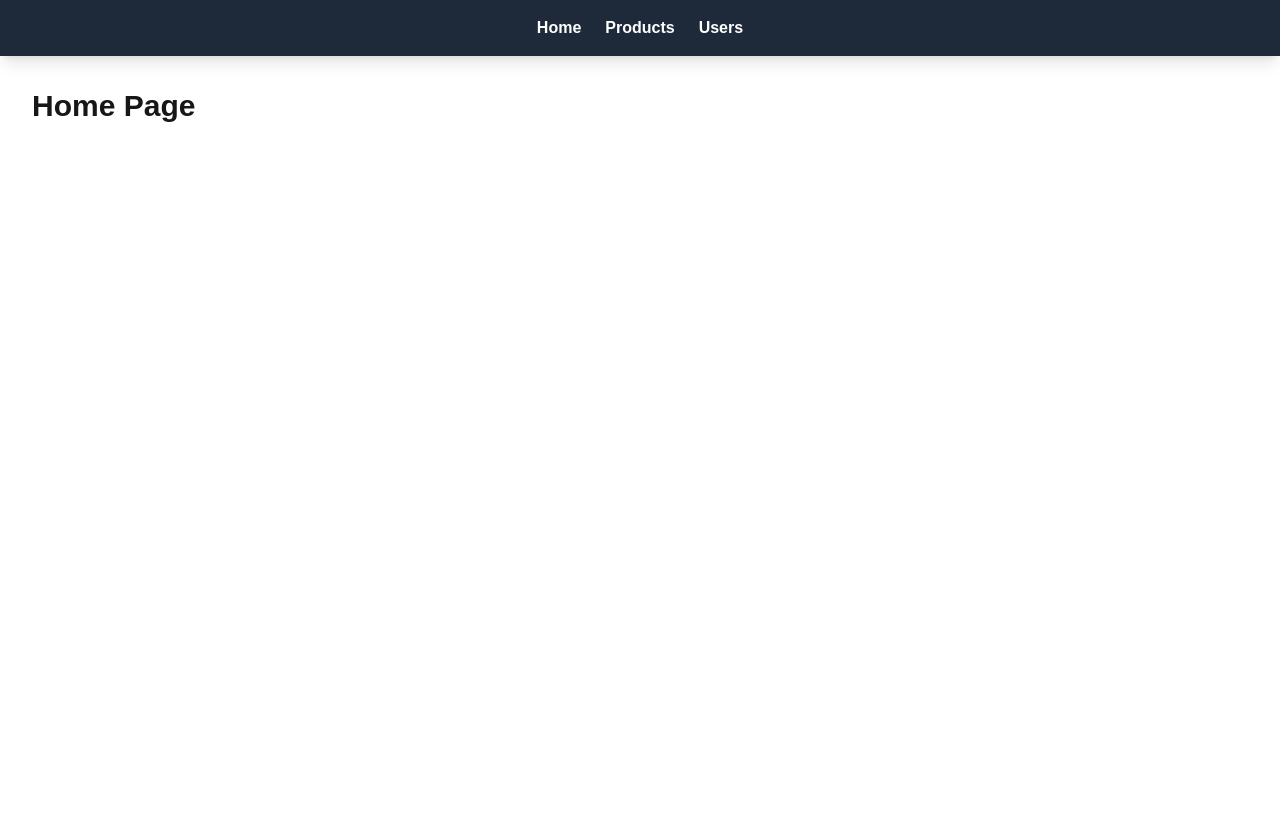
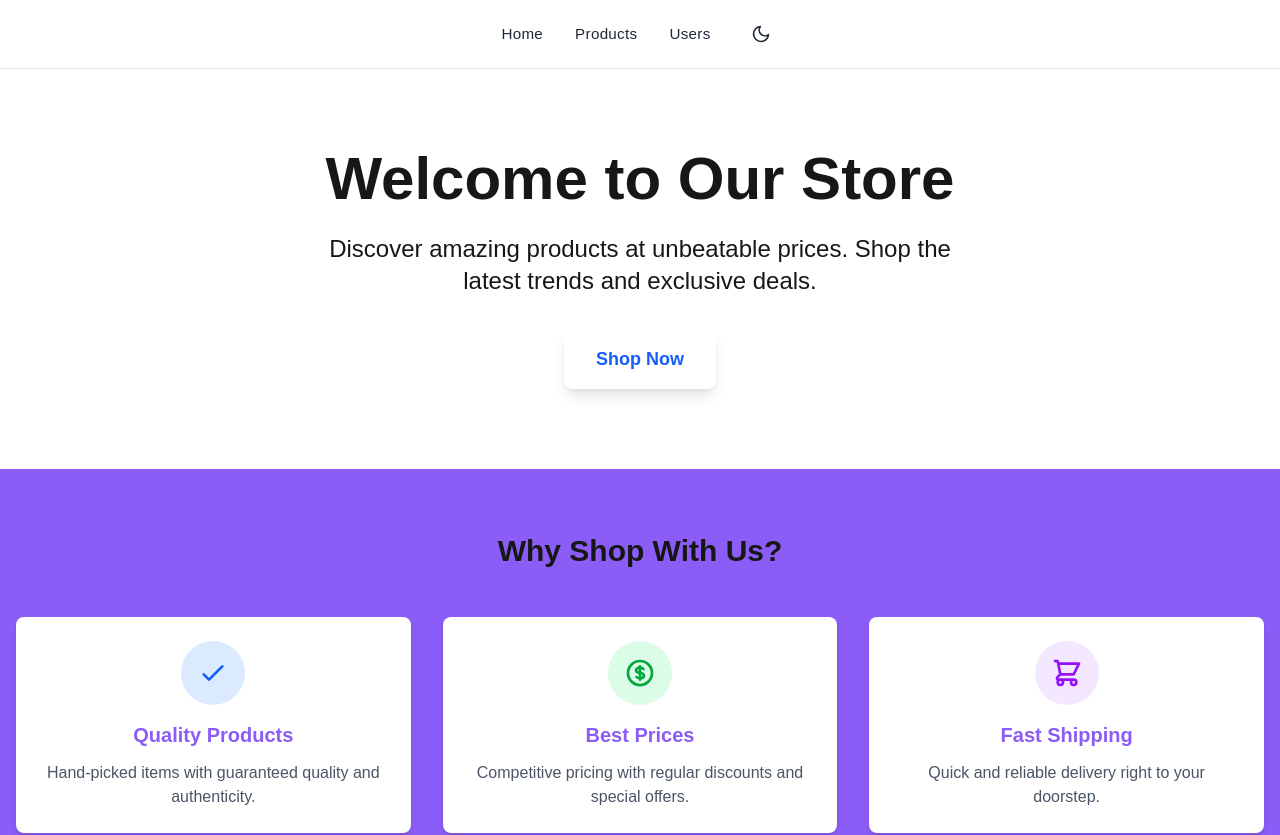
Before and after one commit to VageeshaDeSilva/Nextjs-Api-Testing, a Next.js app: page / in a window 1280 px wide. Shown: the top 835 px of the page. Before the commit the page ends 800 px from the top, so only its background shows below. Built offline with nearby package versions, Linux system fonts and the light colour scheme.

Commit message:
Enhance styling and (dark mode/light mode)theme management with Tailwind CSS integration, add error handling component, and improve product page layout

```diff
--- a/src/app/globals.css
+++ b/src/app/globals.css
@@ -1,27 +1,155 @@
 @import "tailwindcss";
+
+@theme{
+  --color-primary: var(--primary);
+  --color-secondary: var(--secondary);
+  --color-accent: var(--accent);
+  --color-success: var(--success);
+  --color-danger: var(--danger);
+  --color-warning: var(--warning);
+  --color-nav-bg: var(--nav-bg);
+  --color-nav-text: var(--nav-text);
+  --color-nav-hover: var(--nav-hover);
+  --color-nav-border: var(--nav-border);
+  --color-bgGradient: var(--bgGradient);
+}
 
 :root {
   --background: #ffffff;
   --foreground: #171717;
-  --warningCol: #fa1911;
+
+  /* Your Custom Colors */
+  --primary: #3b82f6;
+  --secondary: #8b5cf6;
+  --accent: #f59e0b;
+  --success: #10b981;
+  --danger: #ef4444;
+  --warning: #fbbf24;
+
+  /* Navigation Colors */
+  --nav-bg: #ffffff;
+  --nav-text: #1f2937;
+  --nav-hover: #3b82f6;
+  --nav-border: #e5e7eb;
+
+  /* --bgGradient: linear-gradient(135deg, #f3f4f6 0%, #e5e7eb 100%); */
+  --bgGradient: linear-gradient(to right, #2563eb, #9333ea);
 }
 
-@theme inline {
-  --color-background: var(--background);
-  --color-foreground: var(--foreground);
-  --font-sans: var(--font-geist-sans);
-  --font-mono: var(--font-geist-mono);
+
+
+@media (prefers-color-scheme: dark) {
+  :root.light {
+    --background: #0a0a0a;
+    --foreground: #ededed;
+    --primary: #60a5fa;
+    --secondary: #a78bfa;
+
+    /* Dark mode Navigation Colors */
+    --nav-bg: #1a1a1a;
+    --nav-text: #e5e7eb;
+    --nav-hover: #60a5fa;
+    --nav-border: #333333;
+  }
+  :root.dark {
+    --background: #0a0a0a;
+    --foreground: #ededed;
+    --primary: #60a5fa;
+    --secondary: #a78bfa;
+
+    /* Dark mode Navigation Colors */
+    --nav-bg: #1a1a1a;
+    --nav-text: #e5e7eb;
+    --nav-hover: #60a5fa;
+    --nav-border: #333333;
+  }
 }
 
-@media (prefers-color-scheme: dark) {
-  :root {
-    --background: #0a0a0a;
-    --foreground: #ededed;
-  }
-}
 
 body {
   background: var(--background);
   color: var(--foreground);
   font-family: Arial, Helvetica, sans-serif;
 }
+
+/* Navigation Bar Styles */
+.navbar {
+  background-color: var(--nav-bg);
+  border-bottom: 1px solid var(--nav-border);
+  backdrop-filter: blur(10px);
+  position: sticky;
+  top: 0;
+  z-index: 50;
+  transition: all 0.3s ease;
+}
+
+.navbar-container {
+  max-width: 1200px;
+  margin: 0 auto;
+  padding: 1rem 1.5rem;
+}
+
+.navbar-links {
+  display: flex;
+  gap: 2rem;
+  align-items: center;
+  justify-content: center;
+  list-style: none;
+  margin: 0;
+  padding: 0;
+}
+
+.navbar-link {
+  color: var(--nav-text);
+  text-decoration: none;
+  font-weight: 500;
+  font-size: 0.95rem;
+  letter-spacing: 0.3px;
+  position: relative;
+  padding: 0.5rem 0;
+  transition: color 0.3s ease;
+}
+
+.navbar-link:hover {
+  color: var(--nav-hover);
+}
+
+.navbar-link::after {
+  content: '';
+  position: absolute;
+  bottom: 0;
+  left: 0;
+  width: 0;
+  height: 2px;
+  background-color: var(--nav-hover);
+  transition: width 0.3s ease;
+}
+
+.navbar-link:hover::after {
+  width: 100%;
+}
+
+/* Theme Toggle Button */
+.theme-toggle {
+  background: none;
+  border: none;
+  color: var(--nav-text);
+  cursor: pointer;
+  padding: 0.5rem;
+  border-radius: 0.5rem;
+  display: flex;
+  align-items: center;
+  justify-content: center;
+  transition: all 0.3s ease;
+}
+
+.theme-toggle:hover {
+  background-color: var(--nav-border);
+  color: var(--nav-hover);
+  transform: rotate(180deg);
+}
+
+.theme-toggle svg {
+  width: 20px;
+  height: 20px;
+}
--- a/src/app/page.tsx
+++ b/src/app/page.tsx
@@ -3,8 +3,78 @@ import Link from "next/link";
 
 export default function Home() {
   return (
-    <div className="p-8">
-      <h1 className="text-3xl font-bold mb-6">Home Page</h1>
+    <div className="min-h-screen">
+      {/* Hero Section */}
+      <section className="bg-bgGradient py-20">
+        <div className="container mx-auto px-4 text-center">
+          <h1 className="text-5xl md:text-6xl font-bold mb-6">
+            Welcome to Our Store
+          </h1>
+          <p className="text-xl md:text-2xl mb-8 max-w-2xl mx-auto">
+            Discover amazing products at unbeatable prices. Shop the latest trends and exclusive deals.
+          </p>
+          <Link
+            href="/products"
+            className="inline-block bg-white text-blue-600 font-bold py-4 px-8 rounded-lg hover:bg-gray-100 transition-colors text-lg shadow-lg"
+          >
+            Shop Now
+          </Link>
+        </div>
+      </section>
+
+      {/* Features Section */}
+      <section className="py-16 bg-secondary">
+        <div className="container mx-auto px-4">
+          <h2 className="text-3xl font-bold text-center mb-12">Why Shop With Us?</h2>
+          <div className="grid md:grid-cols-3 gap-8">
+            <div className="bg-white p-6 rounded-lg shadow-md text-center">
+              <div className="w-16 h-16 bg-blue-100 rounded-full flex items-center justify-center mx-auto mb-4">
+                <svg className="w-8 h-8 text-blue-600" fill="none" stroke="currentColor" viewBox="0 0 24 24">
+                  <path strokeLinecap="round" strokeLinejoin="round" strokeWidth={2} d="M5 13l4 4L19 7" />
+                </svg>
+              </div>
+              <h3 className="text-xl font-semibold mb-3 text-secondary">Quality Products</h3>
+              <p className="text-gray-600">Hand-picked items with guaranteed quality and authenticity.</p>
+            </div>
+
+            <div className="bg-white p-6 rounded-lg shadow-md text-center">
+              <div className="w-16 h-16 bg-green-100 rounded-full flex items-center justify-center mx-auto mb-4">
+                <svg className="w-8 h-8 text-green-600" fill="none" stroke="currentColor" viewBox="0 0 24 24">
+                  <path strokeLinecap="round" strokeLinejoin="round" strokeWidth={2} d="M12 8c-1.657 0-3 .895-3 2s1.343 2 3 2 3 .895 3 2-1.343 2-3 2m0-8c1.11 0 2.08.402 2.599 1M12 8V7m0 1v8m0 0v1m0-1c-1.11 0-2.08-.402-2.599-1M21 12a9 9 0 11-18 0 9 9 0 0118 0z" />
+                </svg>
+              </div>
+              <h3 className="text-xl font-semibold mb-3 text-secondary">Best Prices</h3>
+              <p className="text-gray-600">Competitive pricing with regular discounts and special offers.</p>
+            </div>
+
+            <div className="bg-white p-6 rounded-lg shadow-md text-center">
+              <div className="w-16 h-16 bg-purple-100 rounded-full flex items-center justify-center mx-auto mb-4">
+                <svg className="w-8 h-8 text-purple-600" fill="none" stroke="currentColor" viewBox="0 0 24 24">
+                  <path strokeLinecap="round" strokeLinejoin="round" strokeWidth={2} d="M3 3h2l.4 2M7 13h10l4-8H5.4M7 13L5.4 5M7 13l-2.293 2.293c-.63.63-.184 1.707.707 1.707H17m0 0a2 2 0 100 4 2 2 0 000-4zm-8 2a2 2 0 11-4 0 2 2 0 014 0z" />
+                </svg>
+              </div>
+              <h3 className="text-xl font-semibold mb-3 text-secondary">Fast Shipping</h3>
+              <p className="text-gray-600">Quick and reliable delivery right to your doorstep.</p>
+            </div>
+          </div>
+        </div>
+      </section>
+
+      {/* CTA Section */}
+      <section className="py-16">
+        <div className="container mx-auto px-4 text-center">
+          <h2 className="text-3xl font-bold mb-6 text-primary">Ready to Start Shopping?</h2>
+          <p className="text-xl text-gray-600 mb-8 max-w-2xl mx-auto">
+            Browse our extensive collection and find exactly what you're looking for.
+          </p>
+          <Link
+            href="/products"
+            className="inline-block bg-blue-600 text-white font-bold py-4 px-8 rounded-lg hover:bg-blue-700 transition-colors text-lg shadow-lg"
+          >
+            Browse Products
+          </Link>
+        </div>
+      </section>
     </div>
   );
 }
--- a/src/app/products/[id]/page.tsx
+++ b/src/app/products/[id]/page.tsx
@@ -11,7 +11,7 @@ interface ProductPageProps {
 export default async function ProductPage({ params }: ProductPageProps) {
   const { id } = await params;
   const product = await getProduct(id);
-  console.log(product?.image);
+  // console.log(product?.image);
 
 
   if (!product) {
--- a/src/components/ErrorMsg.tsx
+++ b/src/components/ErrorMsg.tsx
@@ -6,7 +6,7 @@ export default function Error({ error }: { error: Error }) {
       <div className="max-w-md w-full bg-white rounded-lg shadow-lg p-8 text-center">
         <div className="mb-4">
           <svg
-            className="mx-auto h-16 w-16 text-red-600"
+            className="mx-auto h-16 w-16 text-danger"
             fill="none"
             viewBox="0 0 24 24"
             stroke="currentColor"
@@ -19,8 +19,8 @@ export default function Error({ error }: { error: Error }) {
             />
           </svg>
         </div>
-        <h2 className="text-2xl font-bold text-red-600 mb-3">Something went wrong!</h2>
-        <p className="text-red-600 mb-6">{error.message}</p>
+        <h2 className="text-2xl font-bold text-danger mb-3">Something went wrong!</h2>
+        <p className="text-danger mb-6">{error.message}</p>
         <button
           onClick={() => window.location.reload()}
           className="bg-blue-600 hover:bg-blue-700 text-white font-semibold py-2 px-6 rounded-lg transition duration-200"
--- a/src/components/NavBar.tsx
+++ b/src/components/NavBar.tsx
@@ -1,25 +1,74 @@
-import React from 'react'
+'use client'
+
+import React, { useEffect, useState } from 'react'
 import Link from 'next/link'
 
 function NavBar() {
+  const [theme, setTheme] = useState<'light' | 'dark'>('light')
+
+  useEffect(() => {
+    // Check for saved theme preference or default to system preference
+    const savedTheme = localStorage.getItem('theme') as 'light' | 'dark' | null
+
+    if (savedTheme) {
+      setTheme(savedTheme)
+      document.documentElement.classList.toggle('dark', savedTheme === 'dark')
+    } else if (window.matchMedia('(prefers-color-scheme: dark)').matches) {
+      setTheme('dark')
+      document.documentElement.classList.add('dark')
+    }
+  }, [])
+
+  const toggleTheme = () => {
+    const newTheme = theme === 'light' ? 'dark' : 'light'
+    setTheme(newTheme)
+    localStorage.setItem('theme', newTheme)
+    document.documentElement.classList.toggle('dark', newTheme === 'dark')
+  }
+
   return (
-    <nav className="bg-gray-800 shadow-lg">
-      <div className="container mx-auto px-6 py-4">
-        <ul className="flex space-x-6 items-center justify-center">
+    <nav className="navbar">
+      <div className="navbar-container">
+        <ul className="navbar-links">
           <li>
-            <Link href="/" className="text-white font-semibold hover:text-blue-400 transition-colors">
+            <Link href="/" className="navbar-link">
               Home
             </Link>
           </li>
           <li>
-            <Link href="/products" className="text-white font-semibold hover:text-blue-400 transition-colors">
+            <Link href="/products" className="navbar-link">
               Products
             </Link>
           </li>
           <li>
-            <Link href="/users" className="text-white font-semibold hover:text-blue-400 transition-colors">
+            <Link href="/users" className="navbar-link">
               Users
             </Link>
+          </li>
+          <li>
+            <button
+              onClick={toggleTheme}
+              className="theme-toggle"
+              aria-label="Toggle theme"
+            >
+              {theme === 'light' ? (
+                <svg width="20" height="20" viewBox="0 0 24 24" fill="none" stroke="currentColor" strokeWidth="2" strokeLinecap="round" strokeLinejoin="round">
+                  <path d="M21 12.79A9 9 0 1 1 11.21 3 7 7 0 0 0 21 12.79z"></path>
+                </svg>
+              ) : (
+                <svg width="20" height="20" viewBox="0 0 24 24" fill="none" stroke="currentColor" strokeWidth="2" strokeLinecap="round" strokeLinejoin="round">
+                  <circle cx="12" cy="12" r="5"></circle>
+                  <line x1="12" y1="1" x2="12" y2="3"></line>
+                  <line x1="12" y1="21" x2="12" y2="23"></line>
+                  <line x1="4.22" y1="4.22" x2="5.64" y2="5.64"></line>
+                  <line x1="18.36" y1="18.36" x2="19.78" y2="19.78"></line>
+                  <line x1="1" y1="12" x2="3" y2="12"></line>
+                  <line x1="21" y1="12" x2="23" y2="12"></line>
+                  <line x1="4.22" y1="19.78" x2="5.64" y2="18.36"></line>
+                  <line x1="18.36" y1="5.64" x2="19.78" y2="4.22"></line>
+                </svg>
+              )}
+            </button>
           </li>
         </ul>
       </div>
```
Also changed, not shown: src/app/products/page.tsx (+8 -14 lines), tailwind.config.ts (deleted, +0 -43 lines).
